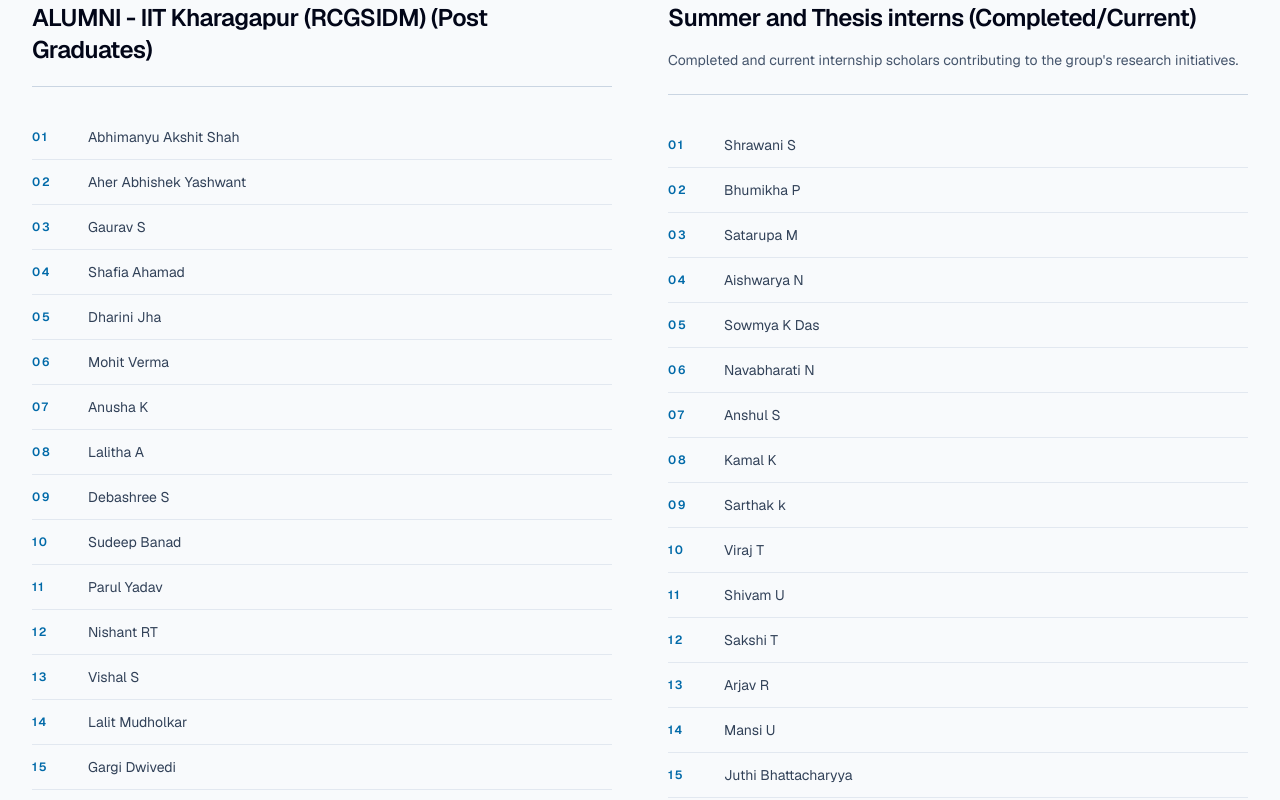
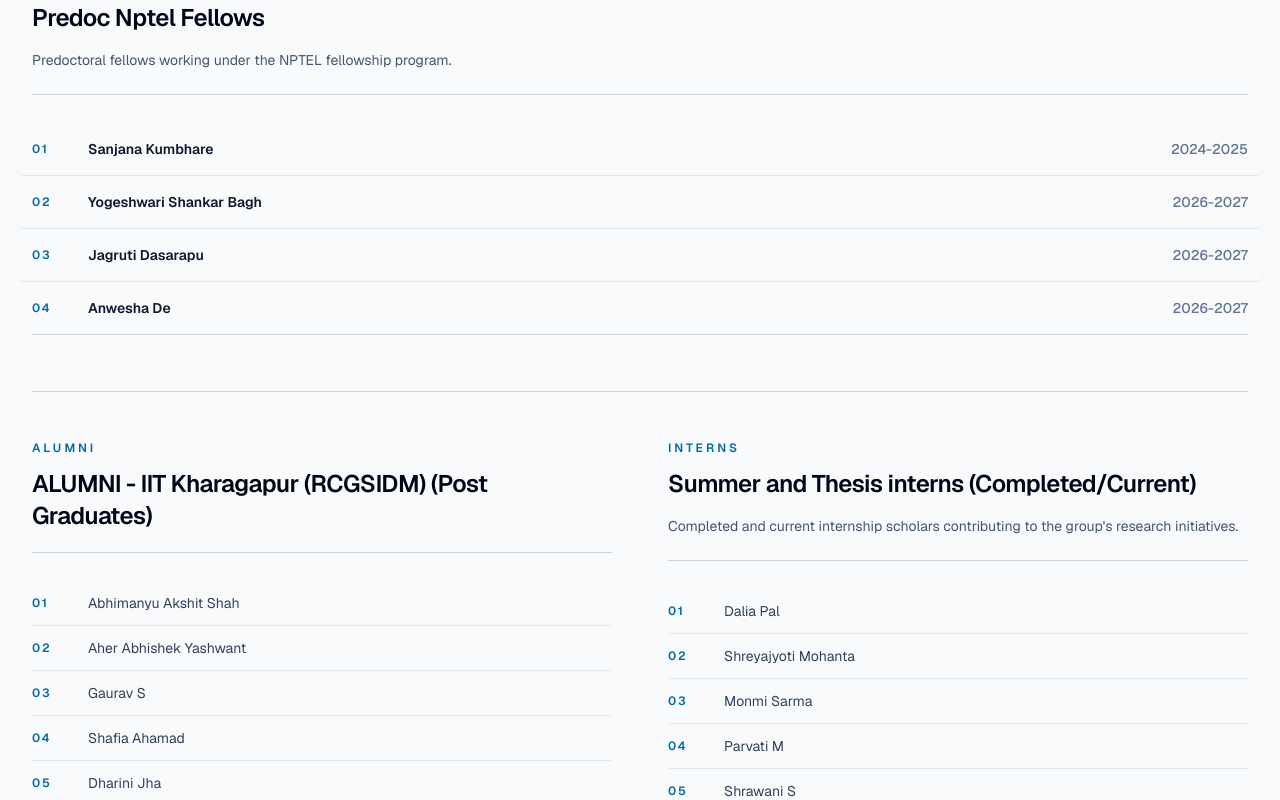
Before and after one commit to BharathAithal/Bharat-Aithal-portfolio, a Next.js app: page /research-group in a window 1280 px wide. Shown: the part 3880-4680 px from the top of the page. Built offline with nearby package versions, Linux system fonts and the light colour scheme.

Commit message:
addeed some interns and NPTEL fellow

```diff
--- a/app/research-group/page.tsx
+++ b/app/research-group/page.tsx
@@ -15,6 +15,11 @@ type PostdocFellow = {
     tenure: string;
     currentJob: string;
     images?: string[];
+};
+
+type PredocFellow = {
+    name: string;
+    tenure: string;
 };
 
 const doctoralStudents: DoctoralStudent[] = [
@@ -192,6 +197,25 @@ const postdocFellows: PostdocFellow[] = [
     },
 ];
 
+const predocFellows: PredocFellow[] = [
+    {
+        name: 'Sanjana Kumbhare',
+        tenure: '2024-2025',
+    },
+    {
+        name: 'Yogeshwari Shankar Bagh',
+        tenure: '2026-2027',
+    },
+    {
+        name: 'Jagruti Dasarapu',
+        tenure: '2026-2027',
+    },
+    {
+        name: 'Anwesha De',
+        tenure: '2026-2027',
+    },
+];
+
 const researchAssistants: string[] = [];
 
 const researchAssistantImage = 'https://lh3.googleusercontent.com/sitesv/AA5AbUDb8MoXgi_Nhas4uTZqR_mndUnv4chD7QjPot0ZKum-X2T7FakjSgFjzSLqJBBq6uwWz7H3vOiy8gDwErsIr5JRiLje5eELY1sb6qxHfO4aPOppf-kRSu7t_JFAR9hjVLHYLBKng3heE8VMUGEG18sO388v83-cbdzgWIGwMwJ9noJaKSqTYdOhEf0E2Tv6FTYJapkZJHzyNBToQ1KpQvEVIrg7pmRILsVDwqA=w1280';
@@ -233,6 +257,10 @@ const alumniPG: string[] = [
 ];
 
 const summerInterns: string[] = [
+    'Dalia Pal',
+    'Shreyajyoti Mohanta',
+    'Monmi Sarma',
+    'Parvati M',
     'Shrawani S',
     'Bhumikha P',
     'Satarupa M',
@@ -493,6 +521,35 @@ export default function ResearchGroup() {
                     )}
                 </div>
 
+                {/* Predoc Nptel Fellows */}
+                <div className="mt-14 border-t border-slate-300 pt-12">
+                    <SectionHeading
+                        eyebrow="Predoctoral Research"
+                        title="Predoc Nptel Fellows"
+                        description="Predoctoral fellows working under the NPTEL fellowship program."
+                    />
+                    <ol className="mt-7 divide-y divide-slate-200 border-b border-slate-300">
+                        {predocFellows.map((fellow, index) => (
+                            <li
+                                key={fellow.name}
+                                className="flex items-center justify-between gap-4 py-4 transition-transform duration-200 hover:translate-x-1 group px-4 -mx-4 rounded-lg hover:bg-slate-100/50"
+                            >
+                                <div className="flex items-center gap-4">
+                                    <span className="w-10 shrink-0 text-xs font-semibold tracking-[0.14em] text-sky-700">
+                                        {String(index + 1).padStart(2, '0')}
+                                    </span>
+                                    <span className="text-sm font-semibold text-slate-900 group-hover:text-sky-700 transition-colors duration-200">
+                                        {fellow.name}
+                                    </span>
+                                </div>
+                                <span className="text-sm font-medium text-slate-500">
+                                    {fellow.tenure}
+                                </span>
+                            </li>
+                        ))}
+                    </ol>
+                </div>
+
                 {/* Alumni & Interns */}
                 <div className="mt-14 grid gap-12 border-t border-slate-300 pt-12 lg:grid-cols-2 lg:gap-14">
                     <section>
```
